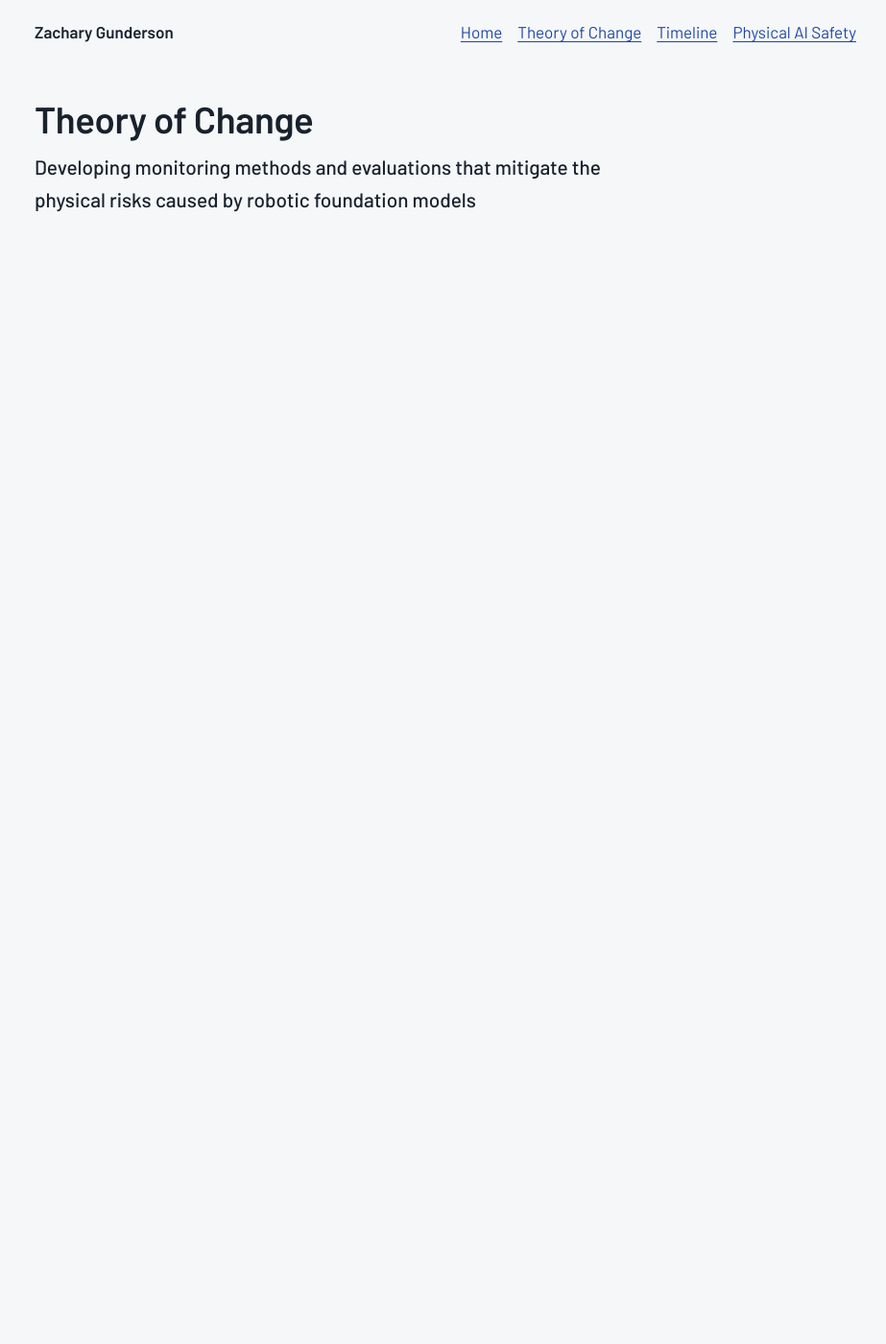
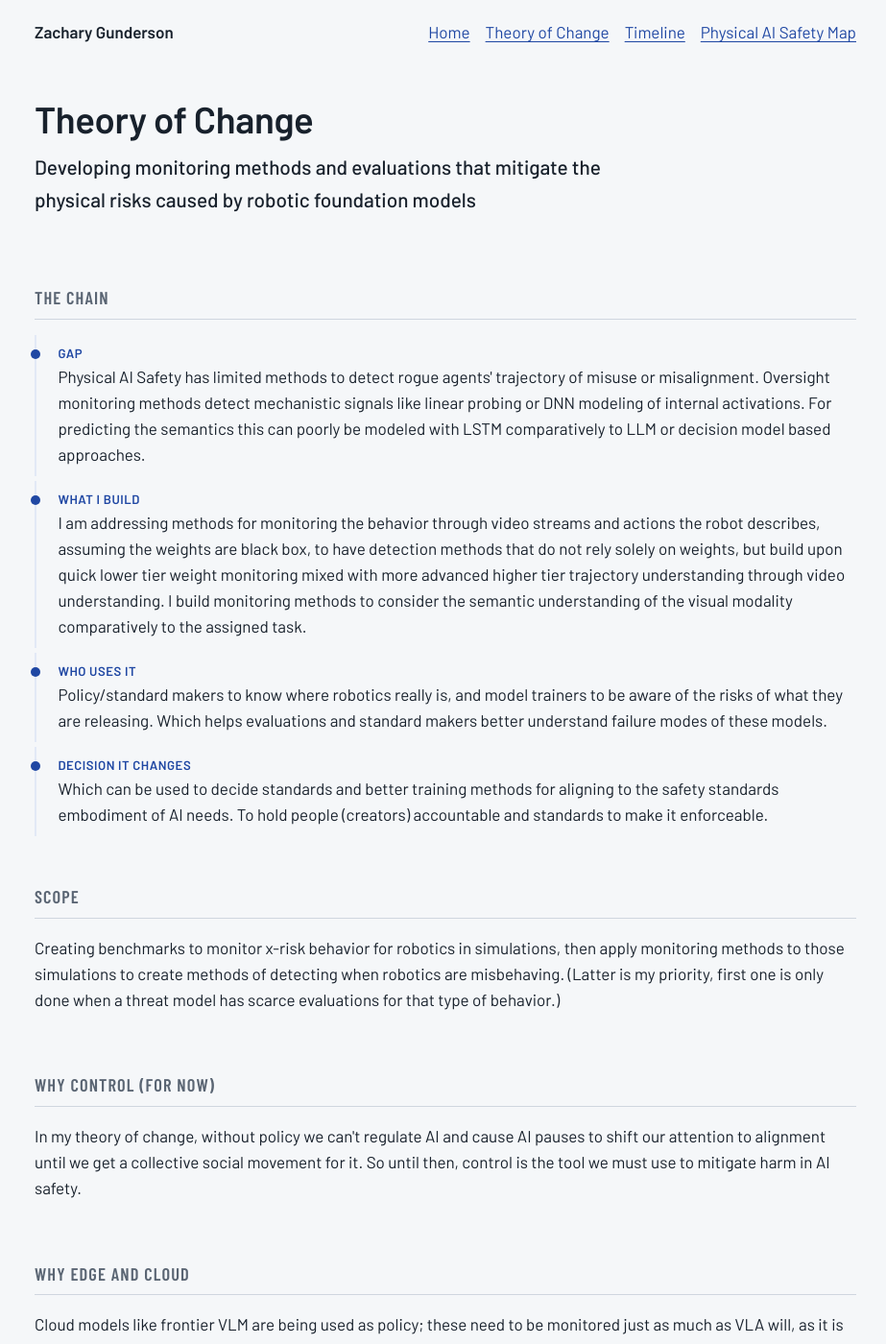
Before and after one commit to Ztgunderson/Ztgunderson.github.io, a Jekyll site: the page built from theory-of-change/index.html, in a window 1280 px wide and 1400 px high. Shown: the whole window at 96% size, without its empty margins (176-1099 px from the left). Built offline with Jekyll 4.4.1, drawn with Linux system fonts in a browser that asks for light colours; some of the changed text lies outside the part shown.

Commit message:
Theory of Change page: fill with Zach's words; rename nav tab to Physical AI Safety Map
Co-Authored-By: Claude Opus 5.5 <noreply@anthropic.com>
Claude-Session: https://claude.ai/code/session_01YJ6KKtaqbJv3gQdmqf7GMB

```diff
--- a/_data/home.yml
+++ b/_data/home.yml
@@ -43,18 +43,22 @@ scope:
 
 # Theory of change. One line each. Blank lines are hidden.
 theory_of_change:
-  gap: ""            # "Nobody measures whether ___"
-  who_is_blind: ""   # who can't see the risk today
-  artifact: ""       # what you build
-  who_uses_it: ""    # a named kind of user (evaluators, robot integrators, ...)
-  decision: ""       # the decision your artifact changes
-  outcome: ""        # the mission outcome if it works
-  short_term: ""     # 0-6 months
-  medium_term: ""    # 6-24 months
-  long_term: ""      # 2+ years
-  path: ""           # programs/funding sequence, e.g. TAIS -> Rapid -> Career Transition -> PAISI
-  least_sure: ""     # the assumption you trust least
-  change_my_mind: "" # the result that would make you change plans
+  # Zach's words from the Theory of Change doc (Oct 16), spelling only. Blank = hidden.
+  gap: "Physical AI Safety has limited methods to detect rogue agents' trajectory of misuse or misalignment. Oversight monitoring methods detect mechanistic signals like linear probing or DNN modeling of internal activations. For predicting the semantics this can poorly be modeled with LSTM comparatively to LLM or decision model based approaches."
+  who_is_blind: ""
+  artifact: "I am addressing methods for monitoring the behavior through video streams and actions the robot describes, assuming the weights are black box, to have detection methods that do not rely solely on weights, but build upon quick lower tier weight monitoring mixed with more advanced higher tier trajectory understanding through video understanding. I build monitoring methods to consider the semantic understanding of the visual modality comparatively to the assigned task."
+  who_uses_it: "Policy/standard makers to know where robotics really is, and model trainers to be aware of the risks of what they are releasing. Which helps evaluations and standard makers better understand failure modes of these models."
+  decision: "Which can be used to decide standards and better training methods for aligning to the safety standards embodiment of AI needs. To hold people (creators) accountable and standards to make it enforceable."
+  outcome: ""
+  short_term: ""
+  medium_term: ""
+  long_term: "2027 aiming for my first fellowship at PAISI, and starting to establish a history of research papers in the space."
+  path: "Get into BlueDot ecosystem and EA through introductory programs; BlueDot governance class; project via Technical AI Safety sprint; working to get into the PAISI fellowship or other related fellowships (targeting technical benchmarks and oversight tooling/methods)."
+  least_sure: "RFM edge based approaches transition solely to frontier models hosted in the cloud with closed weights. This would prevent any mechanistic monitoring methods, and be limited in chain of thoughts if those cloud models are based on world models or VLA."
+  change_my_mind: "I would change my mind if cloud models stay ahead of robotic models as data bottlenecks and benchmarks improve. If these frontier LLMs continue to maintain authority then edge is likely not going to be considered for the majority of robotics. This would look like a Starlink access point to every robot and their models running in cloud, with no network drops or outages and low latency comparable to edge devices."
+  scope: "Creating benchmarks to monitor x-risk behavior for robotics in simulations, then apply monitoring methods to those simulations to create methods of detecting when robotics are misbehaving. (Latter is my priority, first one is only done when a threat model has scarce evaluations for that type of behavior.)"
+  why_edge_cloud: "Cloud models like frontier VLM are being used as policy; these need to be monitored just as much as VLA will, as it is unclear how the direction of brains in robotics will go. Until then edge remains to be the core of system one thinking required for robotic tasks, with occasional system two thinking dedicated to the cloud in an asynchronous fashion."
+  why_control: "In my theory of change, without policy we can't regulate AI and cause AI pauses to shift our attention to alignment until we get a collective social movement for it. So until then, control is the tool we must use to mitigate harm in AI safety."
 
 # --- Patterns from Josiah Hanna's UW page (all your words) ---
 # Headshot: put the file at assets/headshot.jpg and set photo: "assets/headshot.jpg". Blank = hidden.
--- a/_layouts/default.html
+++ b/_layouts/default.html
@@ -22,7 +22,7 @@
   <header class="site-head">
     <a class="name" href="{% if page.profile %}{{ page.url | relative_url }}{% else %}{{ '/' | relative_url }}{% endif %}">{{ site.title }}</a>
     <nav>
-      {% unless page.profile %}<a href="{{ '/' | relative_url }}">Home</a><a href="{{ '/theory-of-change/' | relative_url }}">Theory of Change</a><a href="{{ '/full/' | relative_url }}">Timeline</a><a href="{{ '/physical-ai-safety/' | relative_url }}">Physical AI Safety</a>{% endunless %}
+      {% unless page.profile %}<a href="{{ '/' | relative_url }}">Home</a><a href="{{ '/theory-of-change/' | relative_url }}">Theory of Change</a><a href="{{ '/full/' | relative_url }}">Timeline</a><a href="{{ '/physical-ai-safety/' | relative_url }}">Physical AI Safety Map</a>{% endunless %}
     </nav>
   </header>
   <main>{{ content }}</main>
--- a/theory-of-change/index.html
+++ b/theory-of-change/index.html
@@ -24,6 +24,10 @@ permalink: /theory-of-change/
 </section>
 {% endif %}
 
+{% if t.scope != "" %}<section class="home-sec" id="scope"><h2>Scope</h2><p>{{ t.scope }}</p></section>{% endif %}
+{% if t.why_control != "" %}<section class="home-sec" id="why-control"><h2>Why control (for now)</h2><p>{{ t.why_control }}</p></section>{% endif %}
+{% if t.why_edge_cloud != "" %}<section class="home-sec" id="edge-cloud"><h2>Why edge and cloud</h2><p>{{ t.why_edge_cloud }}</p></section>{% endif %}
+
 {% if t.short_term != "" or t.medium_term != "" or t.long_term != "" %}
 <section class="home-sec" id="horizons">
   <h2>Short, medium and long term</h2>
```
